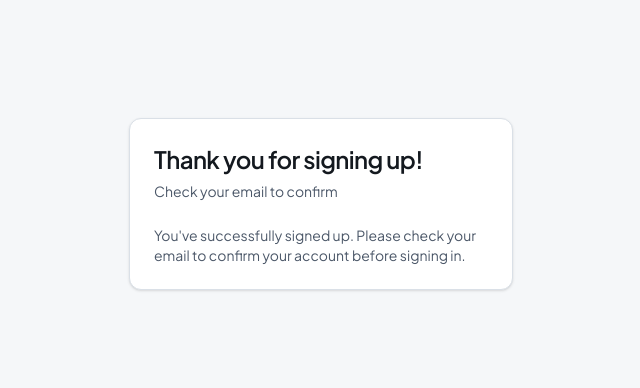
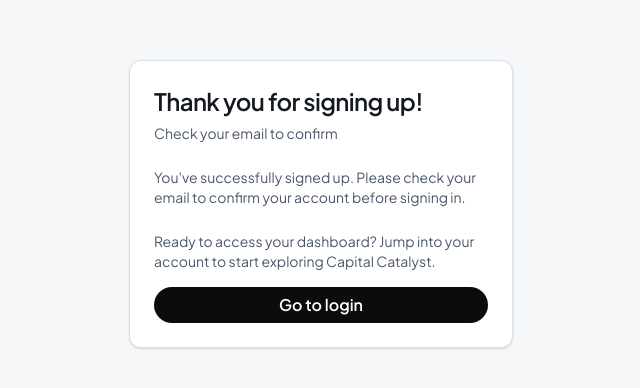
Before and after one commit to t-bello7/capitalcatalyst, a Next.js app: page /sign-up-success in a window 1280 px wide. Shown: the part 196-584 px from the top of the page, without its empty margins (319-959 px from the left). Built offline with nearby package versions, Linux system fonts and the light colour scheme; no server answers.

Commit message:
feat: implement authentication process

```diff
--- a/app/(auth)/sign-up-success/page.tsx
+++ b/app/(auth)/sign-up-success/page.tsx
@@ -1,7 +1,10 @@
+import Link from "next/link";
+import { Button } from "@/components/ui/button";
 import {
   Card,
   CardContent,
   CardDescription,
+  CardFooter,
   CardHeader,
   CardTitle,
 } from "@/components/ui/card";
@@ -24,6 +27,18 @@
                 confirm your account before signing in.
               </p>
             </CardContent>
+            <CardFooter className="flex flex-col items-stretch gap-4 pt-0">
+              <p className="text-sm text-muted-foreground">
+                Ready to access your dashboard? Jump into your account to start
+                exploring Capital Catalyst.
+              </p>
+              <Button
+                asChild
+                className="w-full rounded-full bg-[#0c0c0c] px-6 py-3 text-base font-semibold text-white shadow-[0_20px_60px_-40px_rgba(0,0,0,0.85)] transition-transform hover:-translate-y-0.5 hover:bg-[#111]"
+              >
+                <Link href="/login">Go to login</Link>
+              </Button>
+            </CardFooter>
           </Card>
         </div>
       </div>
--- /dev/null
+++ b/app/(protected)/loading.tsx
@@ -0,0 +1,5 @@
+"use client";
+
+export default function Loading() {
+  return null;
+}
--- a/app/layout.tsx
+++ b/app/layout.tsx
@@ -29,7 +29,7 @@
   return (
     <html lang="en" suppressHydrationWarning>
       <body className={`${jakarta.className} antialiased`}>
-         <NextTopLoader color="#dfff3f" zIndex={2000} height={5} showSpinner={false} />
+         {/* <NextTopLoader color="#dfff3f" zIndex={2000} height={5} showSpinner={false} /> */}
         <ThemeProvider
           attribute="class"
           defaultTheme="system"
--- /dev/null
+++ b/app/loading.tsx
@@ -0,0 +1,27 @@
+"use client";
+
+export default function Loading() {
+  return (
+    <div className="flex min-h-svh items-center justify-center bg-gradient-to-b from-[#f9fafb] via-[#f4f7fb] to-[#eef2f6] text-[#0c0c0c]">
+      <div className="relative flex items-center justify-center">
+        <div className="h-20 w-20 rounded-full border-4 border-[#dfff3f] border-t-transparent animate-spin-slow" />
+        <div className="absolute flex h-12 w-12 items-center justify-center rounded-full bg-[#0c0c0c] text-lg font-semibold text-white shadow-[0_18px_40px_-26px_rgba(0,0,0,0.55)]">
+          CC
+        </div>
+      </div>
+      <style jsx>{`
+        .animate-spin-slow {
+          animation: spin 1.2s linear infinite;
+        }
+        @keyframes spin {
+          0% {
+            transform: rotate(0deg);
+          }
+          100% {
+            transform: rotate(360deg);
+          }
+        }
+      `}</style>
+    </div>
+  );
+}
--- a/components/login-form.tsx
+++ b/components/login-form.tsx
@@ -40,7 +40,7 @@
       });
       if (error) throw error;
       // Update this route to redirect to an authenticated route. The user already has an active session.
-      router.push("/protected");
+      router.push("/dashboard");
     } catch (error: unknown) {
       setError(error instanceof Error ? error.message : "An error occurred");
     } finally {
--- a/components/sign-up-form.tsx
+++ b/components/sign-up-form.tsx
@@ -1,5 +1,4 @@
 "use client";
-
 import { cn } from "@/lib/utils";
 import { createClient } from "@/lib/supabase/client";
 import { Button } from "@/components/ui/button";
@@ -61,7 +60,7 @@
         },
       });
       if (error) throw error;
-      router.push("/auth/sign-up-success");
+      router.push("/sign-up-success");
     } catch (error: unknown) {
       setError(error instanceof Error ? error.message : "An error occurred");
     } finally {
```
